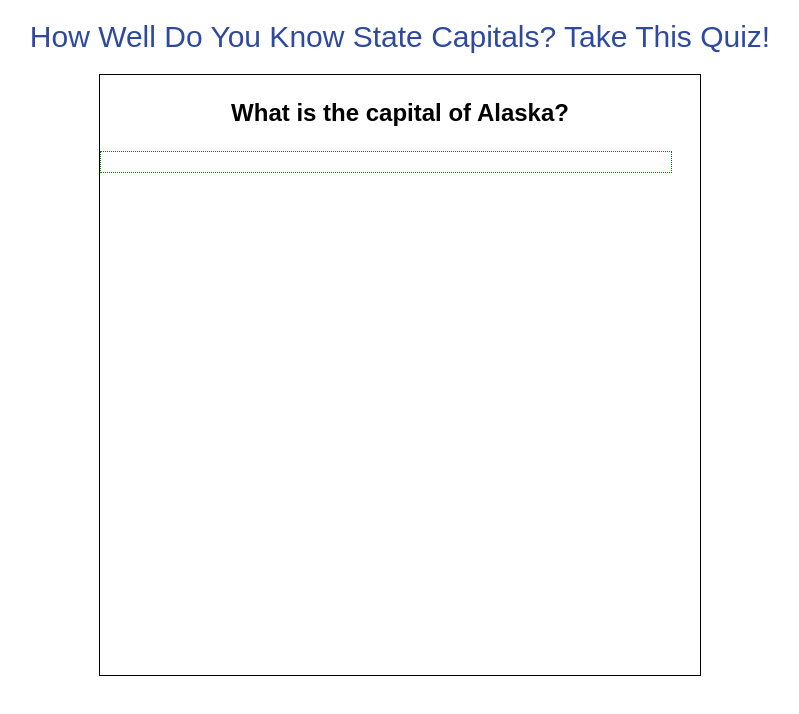
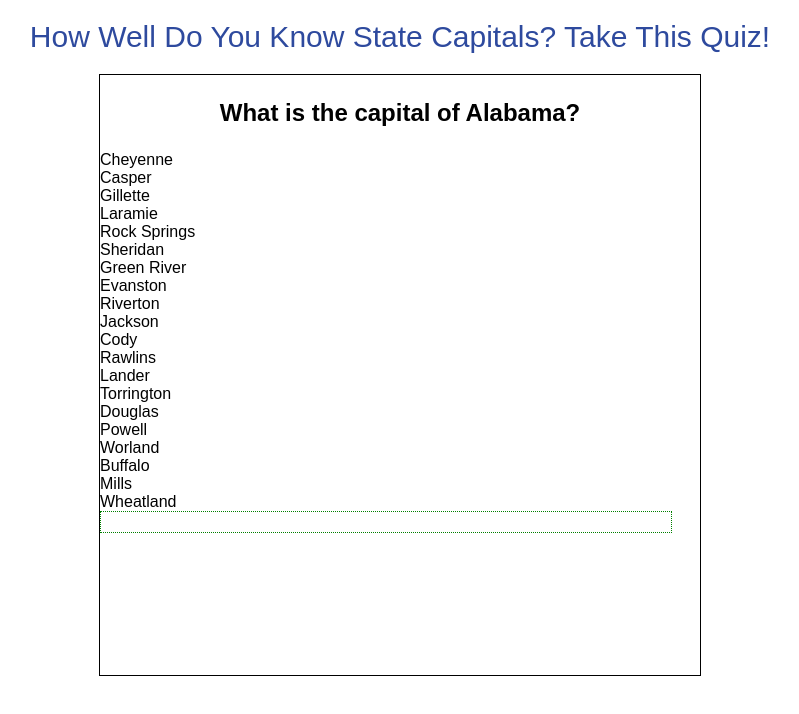
Before and after one commit to noahpeden/states, a React (Create React App) app: page / in a window 1280 px wide. Shown: the top 714 px of the page, without its empty margins (240-1039 px from the left). Built offline with nearby package versions, Linux system fonts and the light colour scheme.

Commit message:
Correct cities rendering.

```diff
--- a/src/App.js
+++ b/src/App.js
@@ -12,33 +12,64 @@
 
 class App extends Component {
 	state = {
-		question: 2,
-		stateName: ''
+		question: 1,
+		stateName: '',
+        answer: '',
+        cities: []
 	};
-	getStateName = () => {
+	getStateNameAndAnswer = () => {
 		stateCapitals.forEach(region => {
-			if (this.state.question === region['Number']) {
+			this.state.question === region['Number'] &&
 				this.setState({
-					stateName: region['State']
+					stateName: region['State'],
+					answer: region['Name']
 				});
-			}
 		});
-    };
-    componentDidMount(){
-        this.getStateName()
+	};
+
+	getStateChoices = () => {
+		cityData.forEach(state => {
+            this.state.stateName === state['state'] &&
+                console.log('state', state.cities)
+                this.setState({
+                    cities: state.cities
+                })
+				// state['cities'].forEach(city => <p>{city}</p>);
+		});
+	};
+
+	componentDidMount() {
+        this.getStateNameAndAnswer();
+        this.getStateChoices()
+    }
+
+    renderCities = () => {
+
+        this.state.cities.map((city) => {
+            <ul>
+                <li>{city}</li>
+            </ul>
+        })
     }
 
 	render() {
-		const { question } = this.state;
+		const { question, stateName, answer } = this.state;
+        console.log('Answer', answer);
+        console.log('city', this.state.cities)
 		return (
 			<div className="App">
 				<Title>
 					How Well Do You Know State Capitals? Take This Quiz!
 				</Title>
 				<QuizContainer>
-					<Question>What is the capital of {this.state.stateName}?</Question>
-
-					<Choices />
+					<Question>
+						What is the capital of {this.state.stateName}?
+					</Question>
+                    <Choices>
+                        {this.state.cities.map((city)=> {
+                            return <div>{city}</div>
+                        })}
+                    </Choices>
 					<ProgressTracker />
 				</QuizContainer>
 			</div>
```
